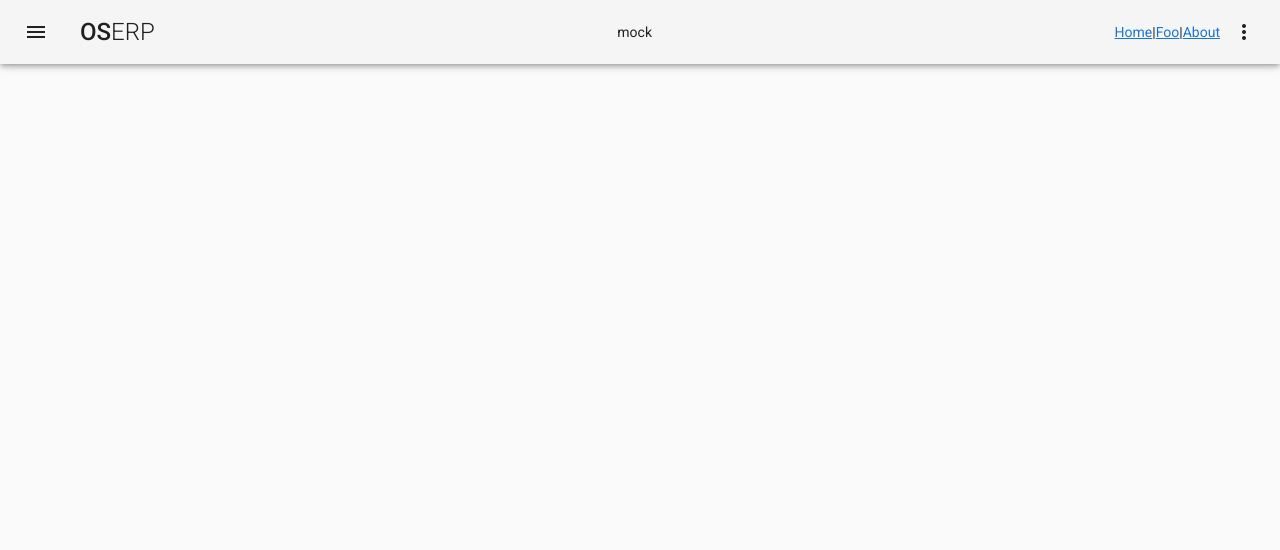
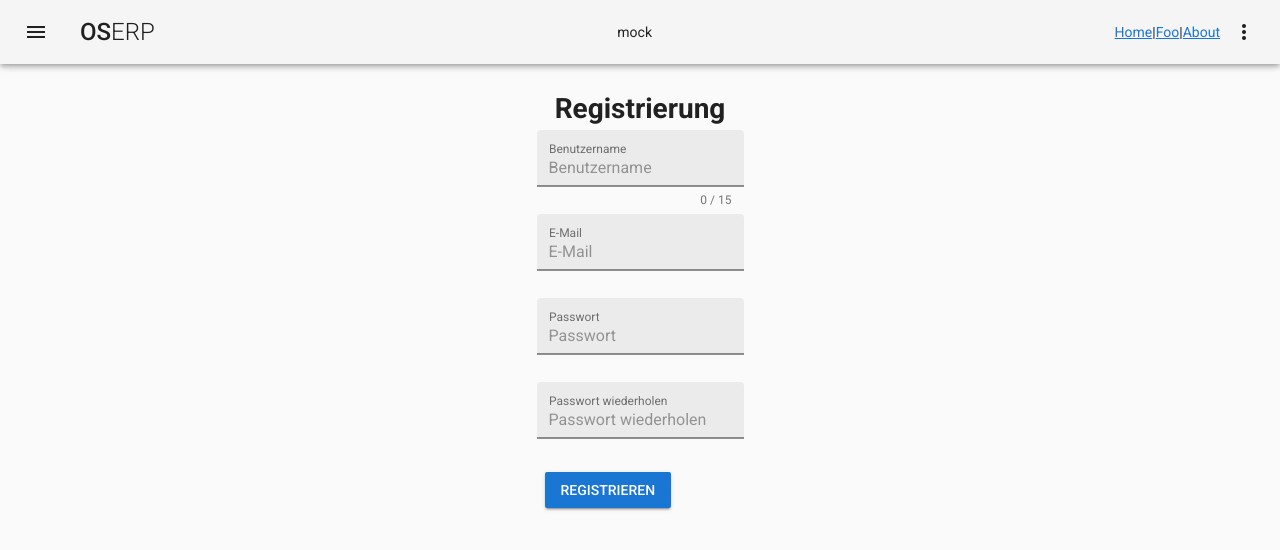
Before and after one commit to os-cillation/os-erp-frontend, a Vue app: page /register in a window 1280 px wide. Shown: the top 550 px of the page. Built offline with nearby package versions, Linux system fonts and the light colour scheme.

Commit message:
Implement Validation on Register Form

```diff
--- a/package.json
+++ b/package.json
@@ -11,7 +11,8 @@
     "core-js": "^2.6.5",
     "vue": "^2.6.10",
     "vue-router": "^3.0.3",
-    "vuetify": "^1.5.5",
+    "vuelidate": "^0.7.4",
+    "vuetify": "^1.5.14",
     "vuex": "^3.0.1"
   },
   "devDependencies": {
--- /dev/null
+++ b/src/components/TheRegistration.vue
@@ -0,0 +1,140 @@
+<template>
+  <div class="login">
+    <v-form
+      v-on:submit.prevent="onSubmit"
+      ref="form"
+      v-model="valid"
+      lazy-validation
+    >
+      <v-text-field
+        v-model="username"
+        label="Benutzername"
+        placeholder="Benutzername"
+        :counter="maxUsername"
+        @input="$v.username.$touch()"
+        @blur="$v.username.$touch()"
+        :error-messages="usernameErrors"
+        box
+      ></v-text-field>
+      <v-text-field
+        v-model="email"
+        label="E-Mail"
+        placeholder="E-Mail"
+        @input="$v.email.$touch()"
+        @blur="$v.email.$touch()"
+        :error-messages="emailErrors"
+        box
+      ></v-text-field>
+      <v-text-field
+        v-model="password"
+        label="Passwort"
+        placeholder="Passwort"
+        type="password"
+        ref="password"
+        @input="$v.password.$touch()"
+        @blur="$v.password.$touch()"
+        :error-messages="passwordErrors"
+        box
+      ></v-text-field>
+      <v-text-field
+        v-model="passwordRepeat"
+        label="Passwort wiederholen"
+        placeholder="Passwort wiederholen"
+        type="password"
+        @input="$v.passwordRepeat.$touch()"
+        @blur="$v.passwordRepeat.$touch()"
+        :error-messages="passwordRepeatErrors"
+        box
+      ></v-text-field>
+
+      <v-btn type="button" @click="onSubmit" color="primary">
+        Registrieren
+      </v-btn>
+    </v-form>
+  </div>
+</template>
+
+<script>
+import { validationMixin } from "vuelidate";
+import {
+  required,
+  maxLength,
+  email,
+  sameAs,
+  helpers
+} from "vuelidate/lib/validators";
+const passwordRegex = helpers.regex(
+  "password",
+  /^(?=.*[A-Z])(?=.*[0-9])(?=.*[a-z])(?=.*[\,\.\-\_\#\'\+\*\~]).{8,}$/
+);
+
+let maxUsername = 15;
+
+export default {
+  mixins: [validationMixin],
+  data: function() {
+    return {
+      valid: false,
+      username: "",
+      email: "",
+      password: "",
+      passwordRepeat: "",
+      maxUsername: maxUsername
+    };
+  },
+  validations: {
+    username: { required, maxLength: maxLength(maxUsername) },
+    email: { required, email },
+    password: { required, passwordRegex },
+    passwordRepeat: { required, sameAsPassword: sameAs("password") }
+  },
+  methods: {
+    onSubmit: function() {
+      this.$v.$touch();
+
+      if (!this.$v.$invalid) {
+        alert("valid");
+      } else {
+        alert("NOT!");
+      }
+    }
+  },
+  computed: {
+    usernameErrors: function() {
+      const errors = [];
+      if (!this.$v.username.$dirty) return errors;
+      !this.$v.username.required && errors.push("Der Benutzername ist Pflicht");
+      !this.$v.username.maxLength &&
+        errors.push(`Der Benutzername ist zu lang`);
+      return errors;
+    },
+    emailErrors: function() {
+      const errors = [];
+      if (!this.$v.email.$dirty) return errors;
+      !this.$v.email.required && errors.push("Die E-Mail Adresse ist Pflicht");
+      !this.$v.email.email && errors.push(`Das ist keine gültige E-Mail`);
+      return errors;
+    },
+    passwordErrors: function() {
+      const errors = [];
+      if (!this.$v.password.$dirty) return errors;
+      !this.$v.password.required &&
+        errors.push("Bitte geben Sie ein Passwort ein");
+      !this.$v.password.passwordRegex &&
+        errors.push(
+          "Ihr Passwort muss Groß- und Kleinbuchstaben, Zahlen und Sonderzeichen enthalten."
+        );
+      return errors;
+    },
+    passwordRepeatErrors: function() {
+      const errors = [];
+      if (!this.$v.passwordRepeat.$dirty) return errors;
+      !this.$v.passwordRepeat.required &&
+        errors.push("Bitte wiederholen Sie Ihr Passwort");
+      !this.$v.passwordRepeat.sameAsPassword &&
+        errors.push(`Das Passwort stimmt nicht überein`);
+      return errors;
+    }
+  }
+};
+</script>
--- a/src/main.js
+++ b/src/main.js
@@ -3,15 +3,22 @@ import App from "./App.vue";
 import router from "./router";
 import store from "./store";
 
+// Vuetify stuff
 import Vuetify from "vuetify";
 import "vuetify/dist/vuetify.min.css";
 
 Vue.use(Vuetify);
+
+// vuelidate stuff
+import Vuelidate from "vuelidate";
+
+Vue.use(Vuelidate);
 
 Vue.config.productionTip = false;
 
 new Vue({
   router,
   store,
+  validations: {},
   render: h => h(App)
 }).$mount("#app");
--- a/src/router.js
+++ b/src/router.js
@@ -21,6 +21,15 @@ const router = new Router({
       // which is lazy-loaded when the route is visited.
       component: () =>
         import(/* webpackChunkName: "foo" */ "./views/Login/Login.vue")
+    },
+    {
+      path: "/register",
+      name: "register",
+      // route level code-splitting
+      // this generates a separate chunk (about.[hash].js) for this route
+      // which is lazy-loaded when the route is visited.
+      component: () =>
+        import(/* webpackChunkName: "foo" */ "./views/Register.vue")
     },
     {
       path: "/about",
--- /dev/null
+++ b/src/views/Register.vue
@@ -0,0 +1,27 @@
+<template>
+  <v-container>
+    <v-layout align-center justify-center column wrap fill-height>
+      <v-flex xs6>
+        <h1>Registrierung</h1>
+      </v-flex>
+      <v-flex xs6>
+        <TheRegistration></TheRegistration>
+      </v-flex>
+    </v-layout>
+  </v-container>
+</template>
+
+<script>
+import TheRegistration from "../components/TheRegistration";
+
+export default {
+  components: {
+    TheRegistration
+  },
+  data: function() {
+    return {
+      submitted: false
+    };
+  }
+};
+</script>
```
Also changed, not shown: 1 other file (tests, documents, lock files or other folders).
